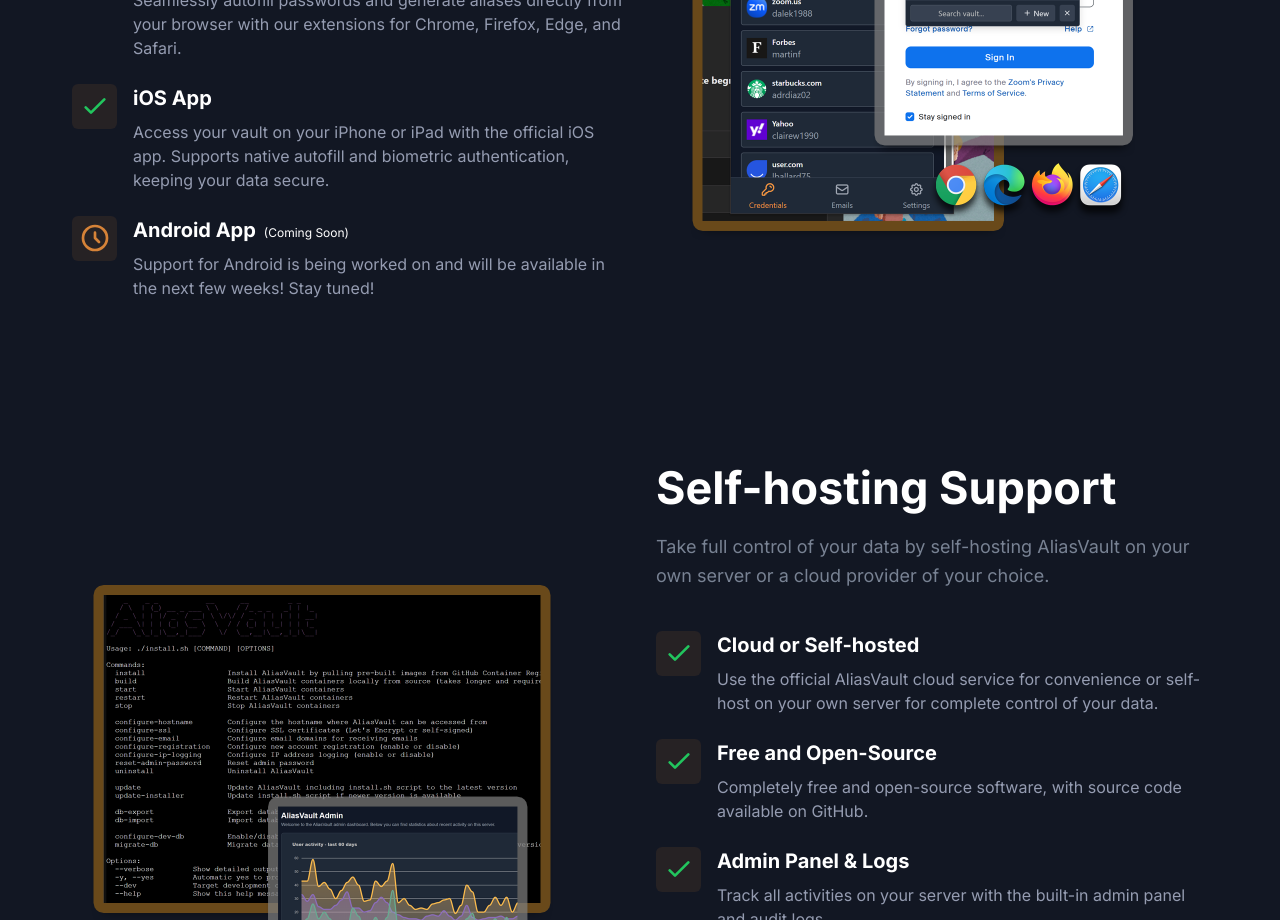
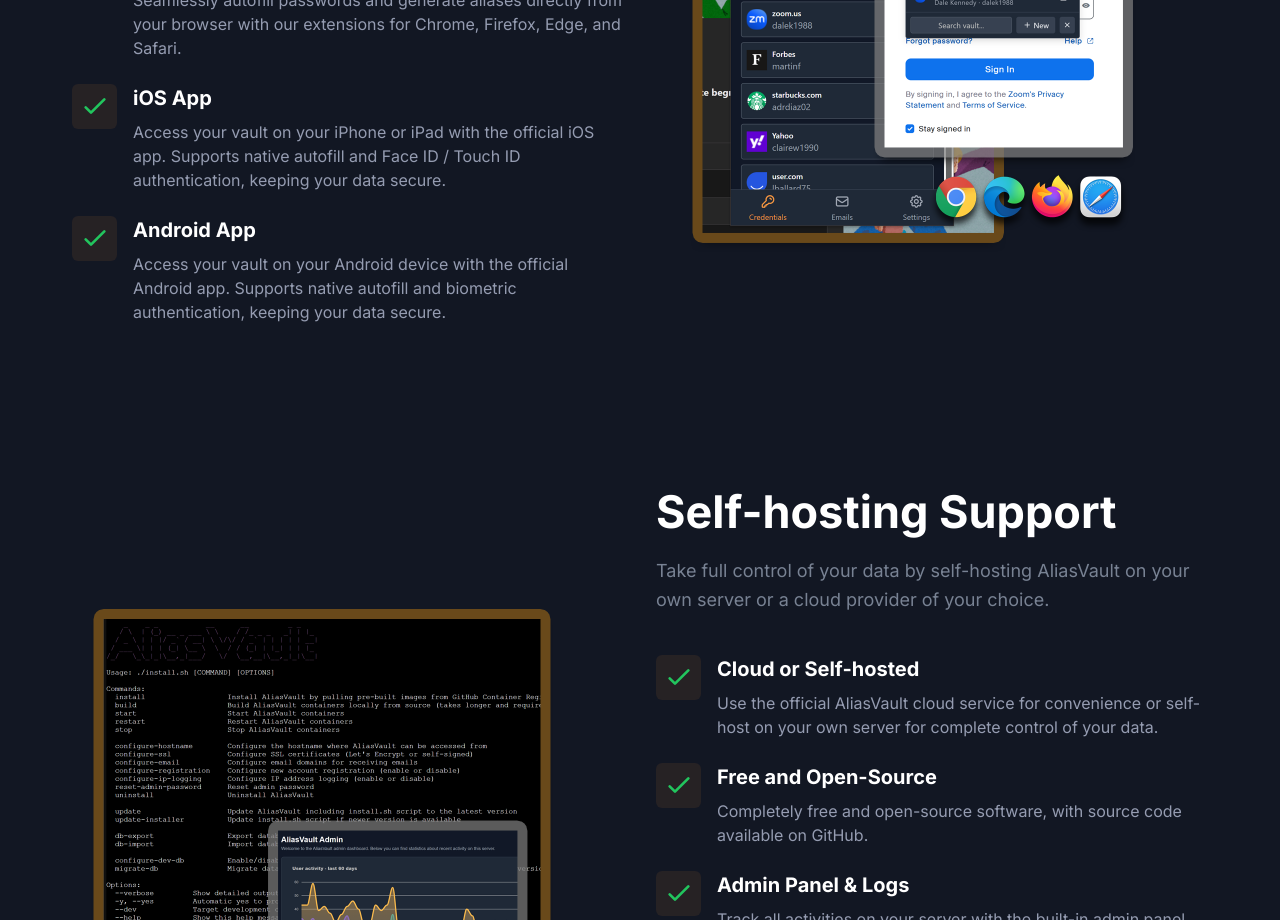
Before and after one commit to lanedirt/AliasVault-landing, a Next.js app: page /features in a window 1280 px wide. Shown: the part 2960-3880 px from the top of the page. Built offline with nearby package versions, Linux system fonts and the light colour scheme.

Commit message:
Add android app download links

```diff
--- a/src/app/alternative-to/bitwarden/page.tsx
+++ b/src/app/alternative-to/bitwarden/page.tsx
@@ -206,9 +206,6 @@
           </p>
           <ul className="list-disc pl-6 space-y-4">
             <li>
-              <strong>Mobile Apps:</strong> While Bitwarden offers native mobile apps for iOS and Android, AliasVault does not (yet). Adding mobile apps is however planned in our roadmap.
-            </li>
-            <li>
               <strong>Age:</strong> Bitwarden has been around longer and has a larger user base, which means more community-tested features and integrations.
             </li>
           </ul>
--- a/src/components/FeatureSection/featuresData.ts
+++ b/src/components/FeatureSection/featuresData.ts
@@ -116,13 +116,13 @@
     },
     {
       name: "iOS App",
-      description: "Access your vault on your iPhone or iPad with the official iOS app. Supports native autofill and biometric authentication, keeping your data secure.",
+      description: "Access your vault on your iPhone or iPad with the official iOS app. Supports native autofill and Face ID / Touch ID authentication, keeping your data secure.",
       status: "available"
     },
     {
       name: "Android App",
-      description: "Support for Android is being worked on and will be available in the next few weeks! Stay tuned!",
-      status: "upcoming"
+      description: "Access your vault on your Android device with the official Android app. Supports native autofill and biometric authentication, keeping your data secure.",
+      status: "available"
     }
   ]
 };
--- a/src/components/Hero/index.tsx
+++ b/src/components/Hero/index.tsx
@@ -62,6 +62,14 @@
                     alt="Download on the App Store"
                   />
 
+                  {/* Android Play Store Badge */}
+                  <Badge
+                    href="https://play.google.com/store/apps/details?id=net.aliasvault.app"
+                    iconLight="/images/app-store/android.svg"
+                    iconDark="/images/app-store/android.svg"
+                    alt="Android"
+                  />
+
                   {/* Chrome Extension Badge */}
                   <Badge
                     href="https://chromewebstore.google.com/detail/aliasvault/bmoggiinmnodjphdjnmpcnlleamkfedj"
@@ -100,15 +108,6 @@
                     iconLight="/images/browser-icons/brave.svg"
                     iconDark="/images/browser-icons/brave.svg"
                     alt="Brave extension"
-                  />
-
-                  {/* Android Play Store Badge */}
-                  <Badge
-                    href="https://play.google.com/store/apps/details?id=com.aliasvault.app"
-                    iconLight="/images/app-store/android.svg"
-                    iconDark="/images/app-store/android.svg"
-                    alt="Android (coming soon)"
-                    disabled={true}
                   />
 
                   {/* Divider */}
--- a/src/components/Platforms/Platforms.tsx
+++ b/src/components/Platforms/Platforms.tsx
@@ -11,7 +11,7 @@
               Mobile Apps
             </h3>
             <p className="mb-4 text-base font-medium leading-relaxed text-body-color dark:text-body-color-dark">
-              AliasVault is available as a native iOS app allowing you to manage and use your credentials and aliases on the go. Android users, stay tuned - we&apos;re putting the finishing touches on the Native Android app, and it will be available in the Play Store within the next few weeks!
+              AliasVault is available as a native iOS and Android app allowing you to manage and use your credentials and aliases on the go.
             </p>
             <div className="flex items-center space-x-4 mb-4">
               <a
@@ -23,6 +23,20 @@
                 <Image
                   src="/images/app-store/download-app-store.svg"
                   alt="Download on the App Store"
+                  width={120}
+                  height={40}
+                  className="w-[120px] h-[40px]"
+                />
+              </a>
+              <a
+                href="https://play.google.com/store/apps/details?id=net.aliasvault.app"
+                target="_blank"
+                rel="noopener noreferrer"
+                className="inline-block"
+              >
+                <Image
+                  src="/images/app-store/download-play-store.svg"
+                  alt="Download on the Play Store"
                   width={120}
                   height={40}
                   className="w-[120px] h-[40px]"
```
Also changed, not shown: public/images/app-store/download-play-store.svg (added).
